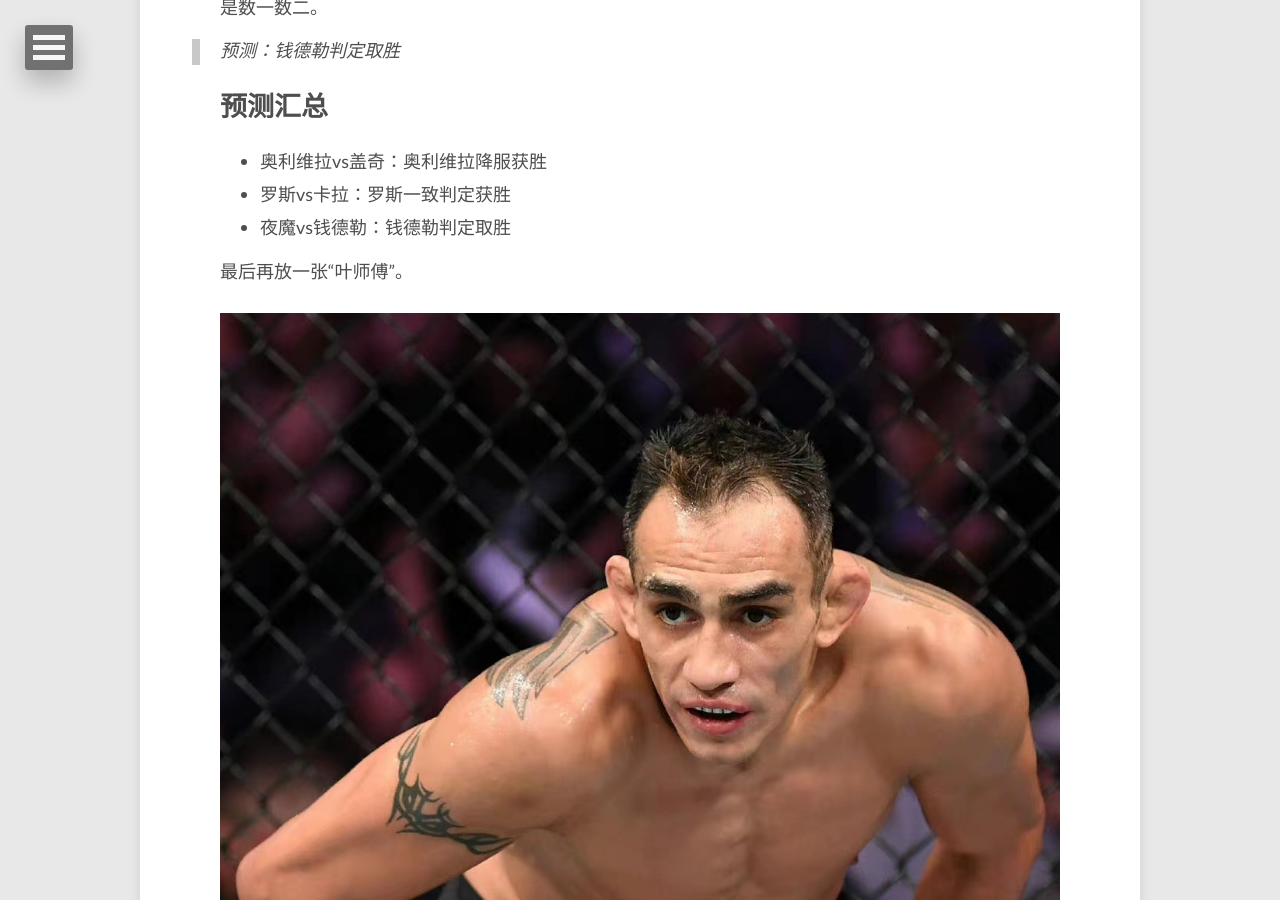
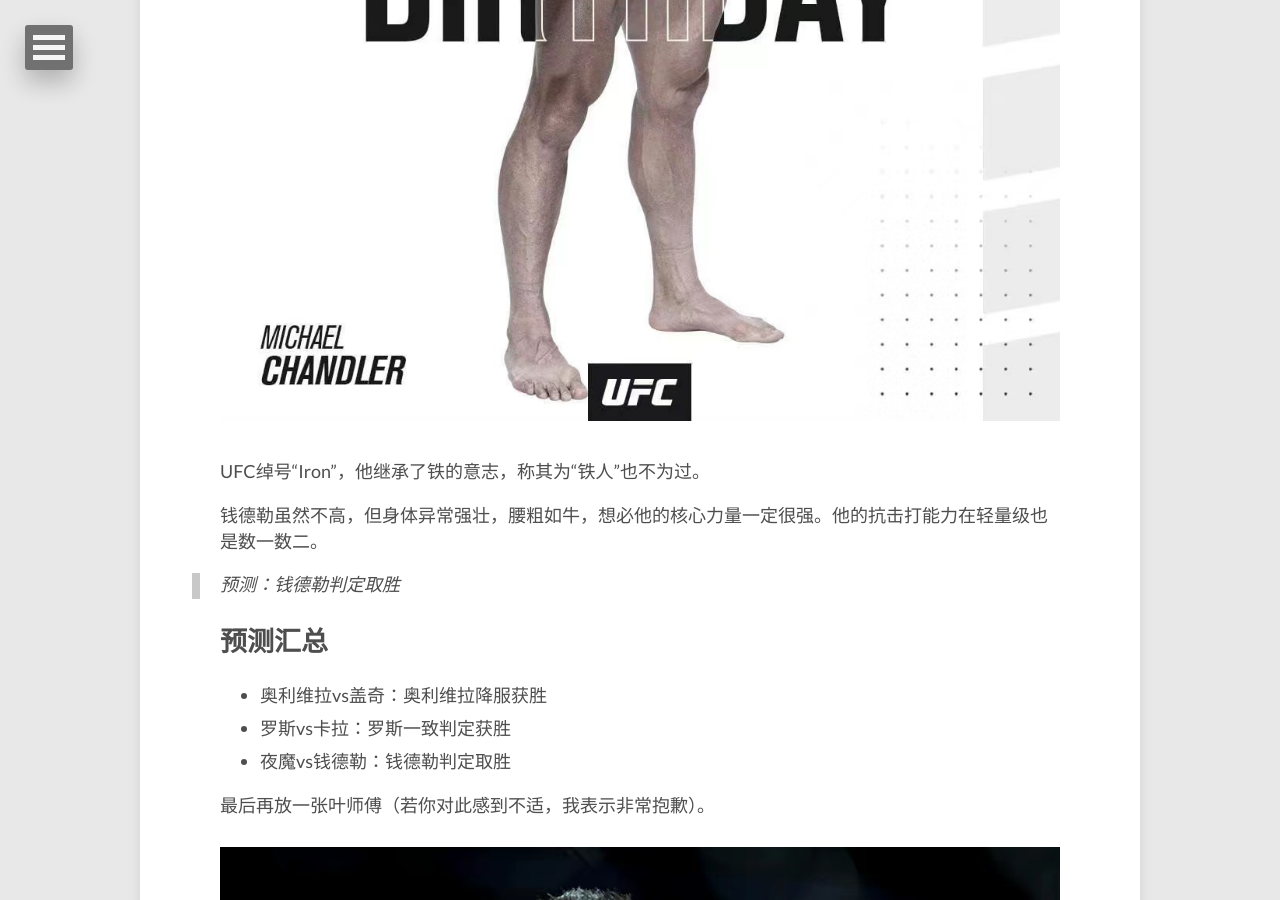
Before and after one commit to lucameng/lucameng.github.io, a Jekyll site: the page built from _posts/2022-05-07-UFC274.md, in a window 1280 px wide and 900 px high, scrolled down 6727 px. Built offline with Jekyll 4.4.1, drawn with Linux system fonts in a browser that asks for light colours.

Commit message:
update post: UFC274

```diff
--- a/_posts/2022-05-07-UFC274.md
+++ b/_posts/2022-05-07-UFC274.md
@@ -89,7 +89,7 @@ UFC274主赛将于5月8日上午10:00开打。这次的UFC似乎没有上一次U
 
 <figure>
 	<center>
-         <a href="/images/ufc274_7.jpg"><img src="/images/ufc274_7.jpg" alt=""></a>
+         <a href="/images/ufc274_9.jpg"><img src="/images/ufc274_9.jpg" alt=""></a>
 	</center>
 </figure>
 
@@ -122,10 +122,10 @@ UFC绰号“Iron”，他继承了铁的意志，称其为“铁人”也不为
 - 罗斯vs卡拉：罗斯一致判定获胜
 - 夜魔vs钱德勒：钱德勒判定取胜
 
-最后再放一张“叶师傅”。
+最后再放一张叶师傅（若你对此感到不适，我表示非常抱歉）。
 
 <figure>
 	<center>
-         <a href="/images/ufc274_9.jpg"><img src="/images/ufc274_9.jpg" alt=""></a>
+         <a href="/images/ufc274_7.jpg"><img src="/images/ufc274_7.jpg" alt=""></a>
 	</center>
 </figure>
```
